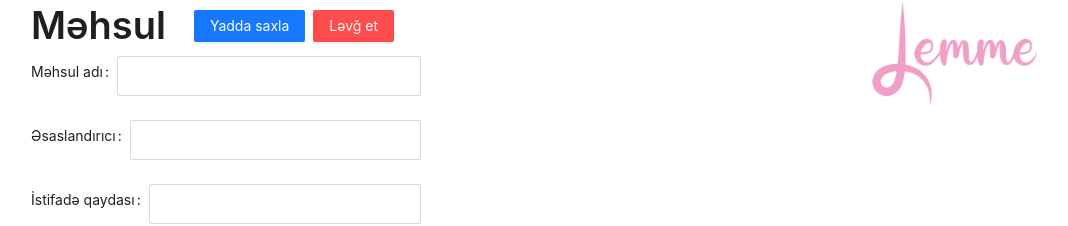
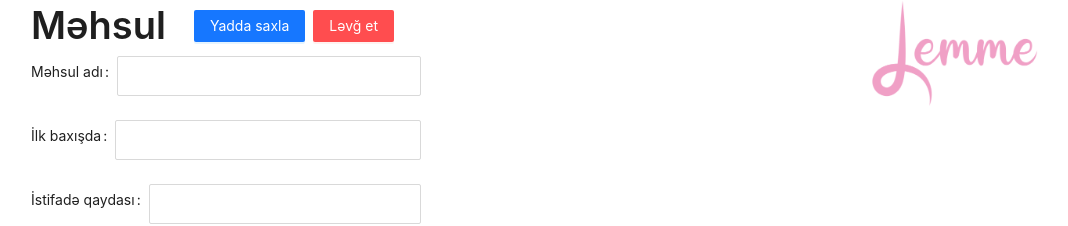
Before and after one commit to elchin-jafar/lemme, a React (Vite) app: page /admin/addProduct in a window 1280 px wide. Shown: the part 94-320 px from the top of the page, without its empty margins (145-1213 px from the left). Built offline with nearby package versions, Linux system fonts and the light colour scheme; some icons are missing.

Commit message:
fix skinType on add

```diff
--- a/src/pages/AdminPanel/AdminAddProduct.jsx
+++ b/src/pages/AdminPanel/AdminAddProduct.jsx
@@ -90,7 +90,7 @@ function AdminAddProduct() {
           <Form.Item label="Məhsul adı:" name="name">
             <Input size="large" />
           </Form.Item>
-          <Form.Item label="Əsaslandırıcı:" name="overview">
+          <Form.Item label="İlk baxışda:" name="overview">
             <Input size="large" />
           </Form.Item>
           <Form.Item label="İstifadə qaydası:" name="howToUse">
@@ -108,15 +108,15 @@ function AdminAddProduct() {
               onChange={(value) => console.log(value)}
               options={[
                 {
-                  value: "dry",
+                  value: "quru",
                   label: "Quru",
                 },
                 {
-                  value: "oily",
+                  value: "yağlı",
                   label: "Yağlı",
                 },
                 {
-                  value: "mixed",
+                  value: "qarışıq",
                   label: "Qarışıq",
                 },
               ]}
```
